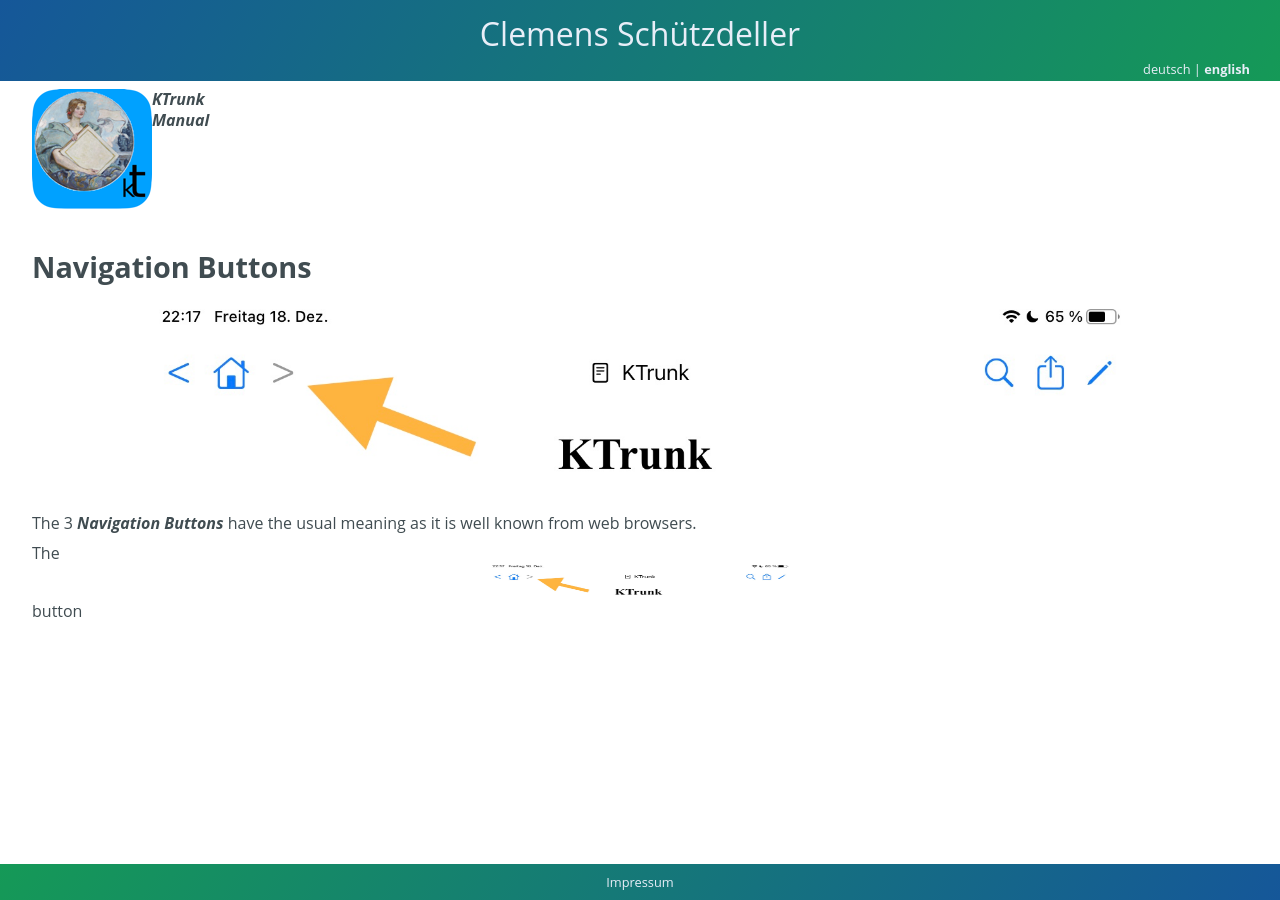
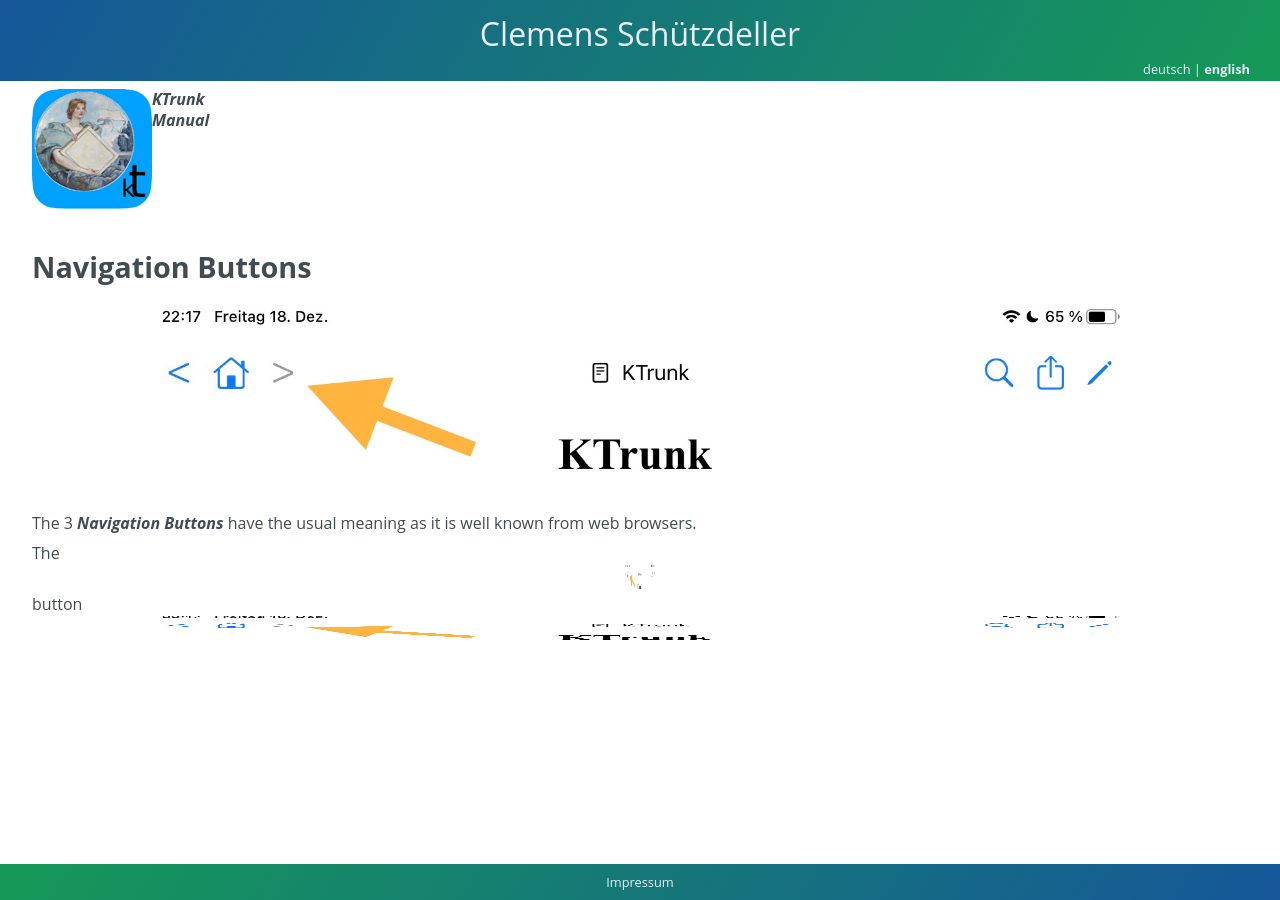
Before and after one commit to cs-LA/home, a Jekyll site: the page built from KTrunk/Manual/NavigationButtons.md, in a window 1280 px wide. Built offline with Jekyll 4.4.1, drawn with Linux system fonts in a browser that asks for light colours; our own code applies the rules of GitHub Pages for plain Markdown files.

Commit message:
Update NavigationButtons.md

```diff
--- a/KTrunk/Manual/NavigationButtons.md
+++ b/KTrunk/Manual/NavigationButtons.md
@@ -15,9 +15,9 @@
 <span class="en">The 3 ***Navigation Buttons*** have the usual meaning as it is well known from web browsers.</span>
 <span class="de"></span>
 
-<span class="en">The <img src="NavigationButtons.png" style="width: 300px; height: 37px;"> button</span>
+<span class="en">The <img src="NavigationButtons.png" style="width: 30px; height: 30px;"> button</span>
 <span class="de"></span>
-
+<img src="NavigationButtons.png" width=30px height=30px>
 <span class="en"></span>
 <span class="de"></span>
 
```
